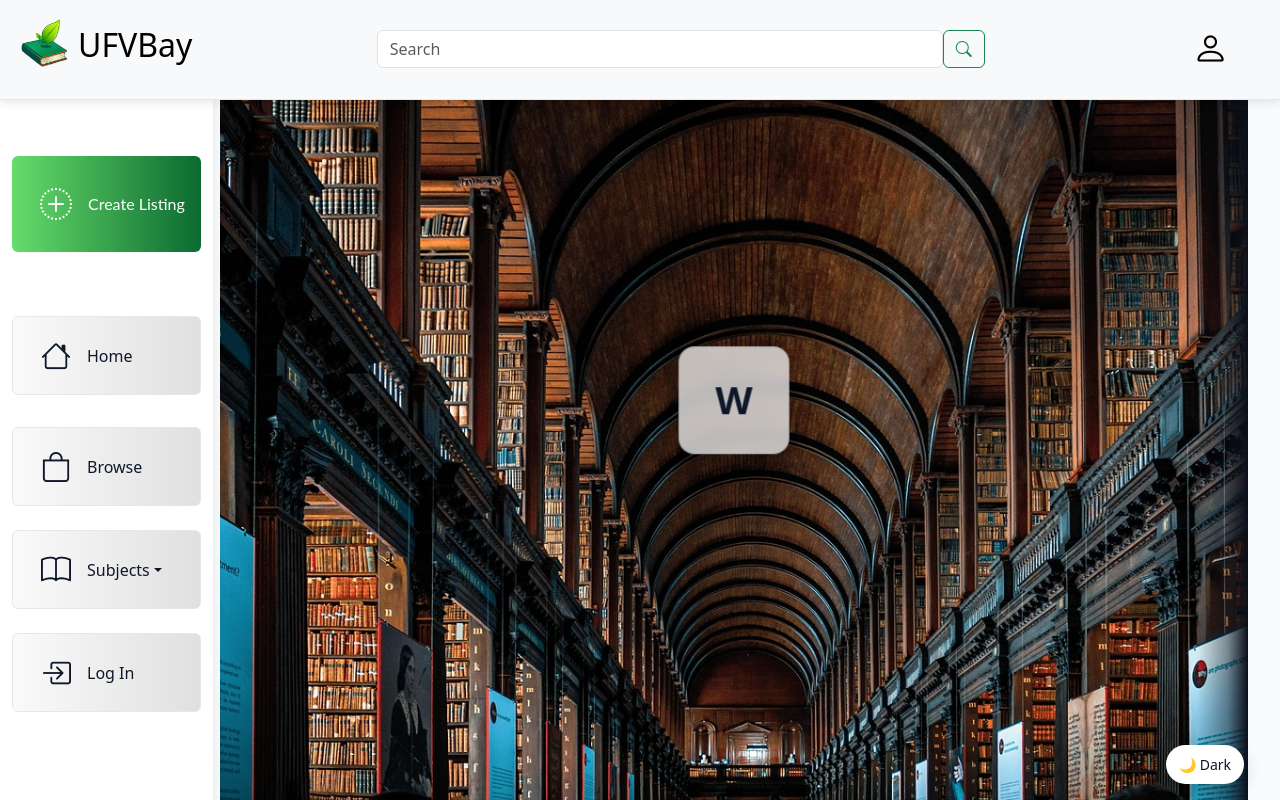
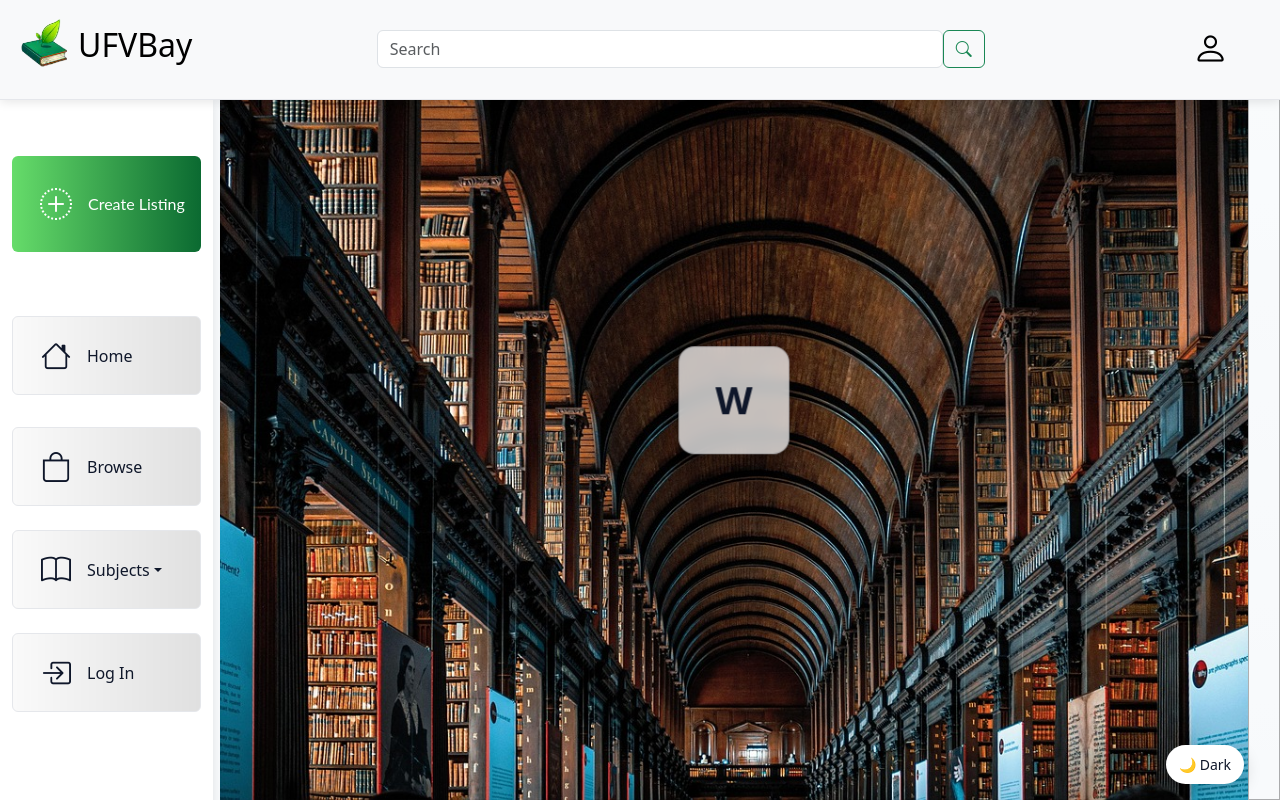
Before and after one commit to Gurv-Chahal/ufvbay, a React (Vite) app in the folder client/: page /home in a window 1280 px wide. Built offline with nearby package versions, Linux system fonts and the light colour scheme; a small style sheet from the web is missing.

Commit message:
gutter style testing

```diff
--- a/client/src/styles/Home.css
+++ b/client/src/styles/Home.css
@@ -36,25 +36,24 @@
     z-index: 0;
 }
 
-
-/* ---------- 1) Fade the hero smoothly into the gutter ---------- */
-.home-main::after{
+/*gutter styling*/
+.home-body::after{
     content: "";
     position: absolute;
     top: 0; right: 0; bottom: 0;
-    width: var(--fade-w);
+    width: var(--edge-gap);
     pointer-events: none;
-    /* transparent -> soft -> full page bg */
-    background: linear-gradient(
-            to right,
-            rgba(11, 15, 25, 0) 0%,
-            rgba(11, 15, 25, 0.45) 60%,
-            var(--page-bg) 100%
-    );
-    z-index: 1; /* make sure your typewriter is above this */
+
+    /* subtle vertical sheen + thin inner edge */
+    background:
+            linear-gradient(180deg,
+            rgba(255,255,255,.05) 0%,
+            rgba(255,255,255,.02) 100%);
+    box-shadow:
+            inset 1px 0 0 rgba(255,255,255,.06),   /* light inner line */
+            inset 0 0 0 1px rgba(0,0,0,.35);       /* faint depth */
+    opacity: .9;
 }
-
-
 
 
 /* make the image fill the space and crop as needed */
@@ -100,14 +99,13 @@
 }
 
 
-.light .home-main::after{
-    background: linear-gradient(
-            to right,
-            rgba(255,255,255,0) 0%,
-            rgba(255,255,255,.55) 60%,
-            #ffffff 100%
-    );
+.light .home-body::after{
+    background: linear-gradient(180deg, rgba(0,0,0,.03), rgba(0,0,0,.02));
+    box-shadow:
+            inset 1px 0 0 rgba(0,0,0,.08),
+            inset 0 0 0 1px rgba(0,0,0,.06);
 }
+
 
 @media (max-width: 640px) {
     .home-body { grid-template-columns: var(--sidebar-w) 1fr 0; }
```
